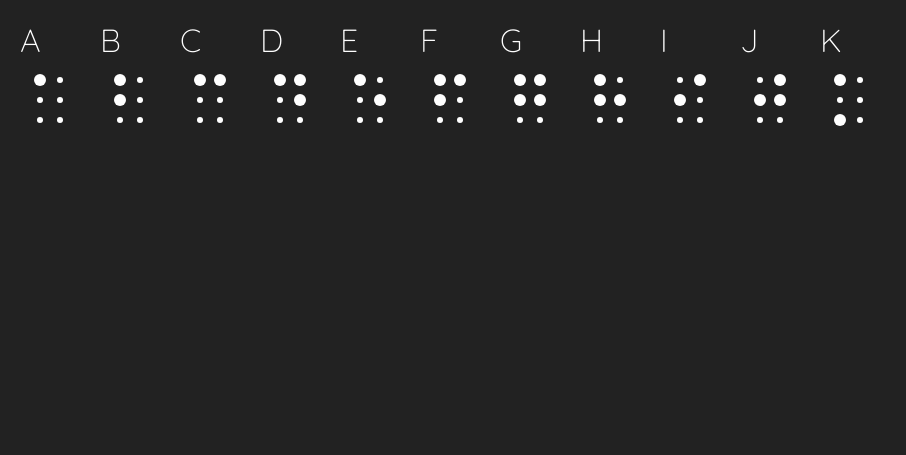
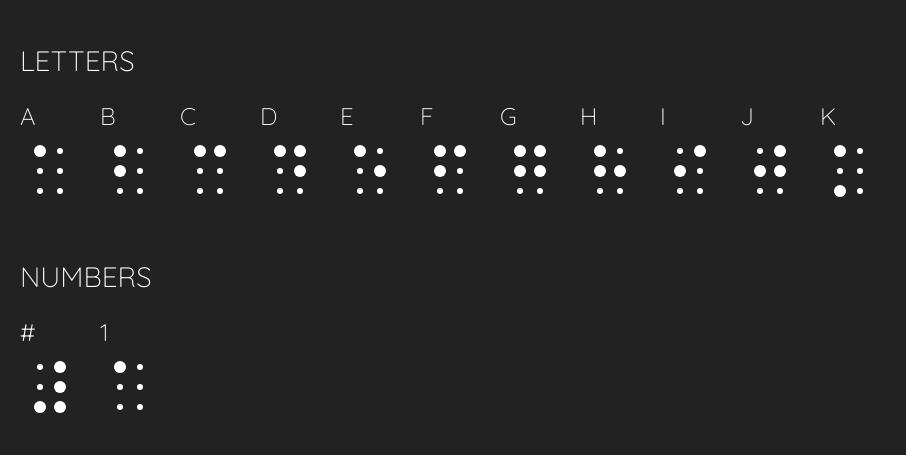
Before and after one commit to mhyfritz/braille-d3, a website: page index.html in a window 1280 px wide. Shown: the whole page, without its empty margins (0-906 px from the left). Drawn offline with nearby package versions, Linux system fonts and the light colour scheme.

Commit message:
split codes into categories `letter` and `number`

```diff
--- a/data.json
+++ b/data.json
@@ -1,15 +1,17 @@
 {
   "braille": [
-    { "character": "A", "dots": [1, 0, 0, 0, 0, 0]},
-    { "character": "B", "dots": [1, 0, 1, 0, 0, 0]},
-    { "character": "C", "dots": [1, 1, 0, 0, 0, 0]},
-    { "character": "D", "dots": [1, 1, 0, 1, 0, 0]},
-    { "character": "E", "dots": [1, 0, 0, 1, 0, 0]},
-    { "character": "F", "dots": [1, 1, 1, 0, 0, 0]},
-    { "character": "G", "dots": [1, 1, 1, 1, 0, 0]},
-    { "character": "H", "dots": [1, 0, 1, 1, 0, 0]},
-    { "character": "I", "dots": [0, 1, 1, 0, 0, 0]},
-    { "character": "J", "dots": [0, 1, 1, 1, 0, 0]},
-    { "character": "K", "dots": [1, 0, 0, 0, 1, 0]}
+    { "symbol": "A", "dots": [1, 0, 0, 0, 0, 0], "category": "letter" },
+    { "symbol": "B", "dots": [1, 0, 1, 0, 0, 0], "category": "letter" },
+    { "symbol": "C", "dots": [1, 1, 0, 0, 0, 0], "category": "letter" },
+    { "symbol": "D", "dots": [1, 1, 0, 1, 0, 0], "category": "letter" },
+    { "symbol": "E", "dots": [1, 0, 0, 1, 0, 0], "category": "letter" },
+    { "symbol": "F", "dots": [1, 1, 1, 0, 0, 0], "category": "letter" },
+    { "symbol": "G", "dots": [1, 1, 1, 1, 0, 0], "category": "letter" },
+    { "symbol": "H", "dots": [1, 0, 1, 1, 0, 0], "category": "letter" },
+    { "symbol": "I", "dots": [0, 1, 1, 0, 0, 0], "category": "letter" },
+    { "symbol": "J", "dots": [0, 1, 1, 1, 0, 0], "category": "letter" },
+    { "symbol": "K", "dots": [1, 0, 0, 0, 1, 0], "category": "letter" },
+    { "symbol": "#", "dots": [0, 1, 0, 1, 1, 1], "category": "number" },
+    { "symbol": "1", "dots": [1, 0, 0, 0, 0, 0], "category": "number" }
   ]
 }
--- a/script.js
+++ b/script.js
@@ -4,14 +4,13 @@ d3.json('data.json', data => {
 
 function vis(codes) {
   const chart = d3.select('#vis')
-
-  for (const code of codes) {
+  for (const { key, group } of groupby(codes, code => code.category)) {
+    chart.append('h2').text((key + 's').toUpperCase())
+    for (const code of group) {
       const container = chart.append('div')
         .attr('class', 'container')
-
-    container.append('h1')
-      .text(code.character)
-
+      container.append('h3')
+        .text(code.symbol)
       container.append('svg')
         .attr('width', 80)
         .attr('height', 100)
@@ -28,3 +27,20 @@ function vis(codes) {
         .attr('r', d => `${(d * 3) + 3}px`)
     }
   }
+}
+
+function groupby (iterable, keyfunc) {
+  const ret = []
+  for (const elem of iterable) {
+    const key = keyfunc(elem)
+    if (ret.length === 0 || ret[ret.length - 1].key !== key) {
+      ret.push({
+        key,
+        group: [elem]
+      })
+    } else {
+      ret[ret.length - 1].group.push(elem)
+    }
+  }
+  return ret
+}
--- a/style.css
+++ b/style.css
@@ -15,10 +15,20 @@ body {
     display: inline-block;
 }
 
-.container h1 {
+h1,
+h2,
+h3 {
     font-family: 'Quicksand', sans-serif;
     font-weight: 300;
-    margin: 0;
+}
+
+h2 {
+    font-size: 1.75rem;
+}
+
+h3 {
+    font-size: 1.5rem;
+    margin: 0
 }
 
 circle {
```
Lines whose indentation alone changed are shown as unchanged.
